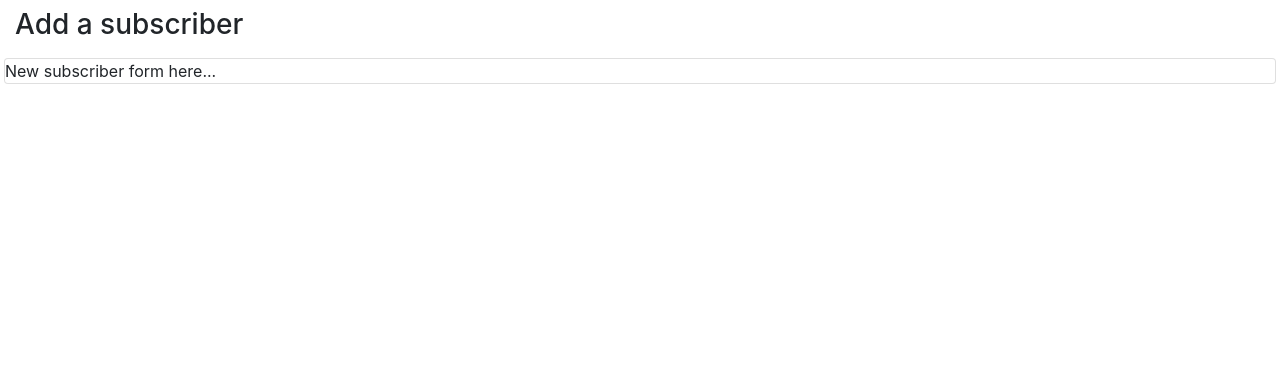
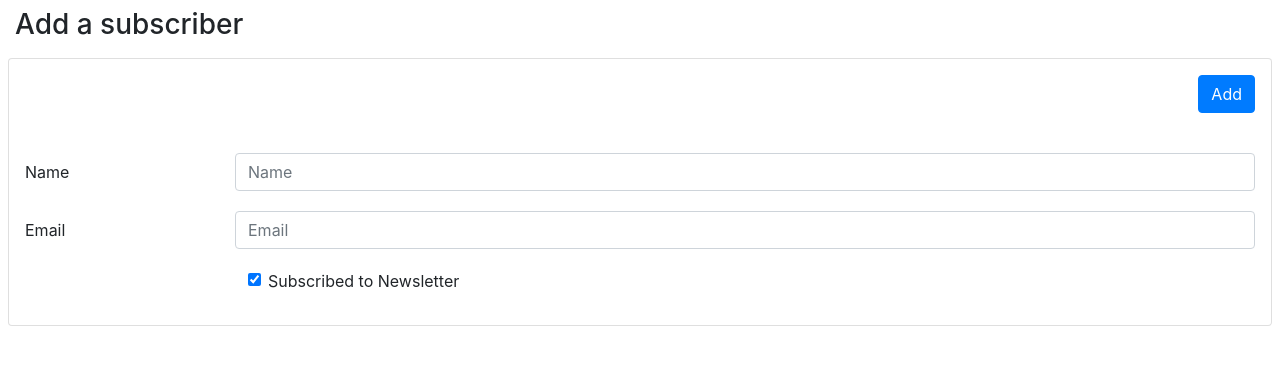
Before and after one commit to suhaibkn/iou-newsletter, a CodeIgniter 4 app: template app/Views/Admin/new_subscriber.php in a window 1280 px wide. Shown: the part 56-421 px from the top of the page. Run offline with PHP 8.4 and a stand-in for CodeIgniter, Linux system fonts and the light colour scheme; the template is opened without the code that fills it, so the values that code supplies are empty; some libraries are stand-ins or nearby versions.

Commit message:
New-Subscriber page functional for Admin

```diff
--- a/app/Views/Admin/new_subscriber.php
+++ b/app/Views/Admin/new_subscriber.php
@@ -1,6 +1,16 @@
 <?= $this->extend('Admin/layouts/base') ?>
 
 <?= $this->section('main') ?>
+<?php $validation = \Config\Services::validation(); ?>
+
+<?php if (session()->has('msg')) { ?>
+    <div class="alert alert-secondary alert-dismissible fade show" role="alert">
+        <?= session()->getFlashdata('msg') ?>
+        <button type="button" class="close" data-dismiss="alert" aria-label="Close">
+            <span aria-hidden="true">&times;</span>
+        </button>
+    </div>
+<?php } ?>
 
     <div class="container-fluid">
         <div class="row my-2">
@@ -12,21 +22,58 @@
         </div>
     </div>
 
-<?php if (session()->has('msg')) { ?>
-    <div class="alert alert-secondary alert-dismissible fade show" role="alert">
-        <?= session()->getFlashdata('msg') ?>
-        <button type="button" class="close" data-dismiss="alert" aria-label="Close">
-            <span aria-hidden="true">&times;</span>
-        </button>
-    </div>
-<?php } ?>
+    <div class="card m-2 p-0">
+        <div class="card-body m-2 p-2">
+            <form action="" method="POST">
+                <?= csrf_field(); ?>
 
-    <div class="card m-1 p-0">
-        <div class="card-body m-0 p-0">
+                <div class="form-group text-right">
 
-            New subscriber form here...
+                    <button type="submit" class="btn btn-primary mb-4" name="action" value="update">Add</button>
+
+                </div>
+
+                <div class="form-group row">
+                    <label for="name" class="col-sm-2 col-form-label">Name</label>
+                    <div class="col-sm-10">
+                        <input type="text" id="name" name="name" placeholder="Name"
+                               class="form-control <?= ($validation->hasError('name')) ? 'is-invalid' : ''; ?>"
+                               value="<?= old('name') ?>"
+                               aria-describedby="nameHelp"
+                        >
+                        <small id="nameHelp" class="form-text text-danger">
+                            <?= $validation->getError('name') ?>
+                        </small>
+                    </div>
+                </div>
+
+                <div class="form-group row">
+                    <label for="email" class="col-sm-2 col-form-label">Email</label>
+                    <div class="col-sm-10">
+
+                        <input type="text" id="email" name="email" placeholder="Email"
+                               class="form-control <?= ($validation->hasError('email')) ? 'is-invalid' : ''; ?>"
+                               aria-describedby="emailHelp"
+                               value="<?= old('email') ?>"
+                        >
+                        <small id="emailHelp" class="form-text text-danger">
+                            <?= $validation->getError('email') ?>
+                        </small>
+                    </div>
+                </div>
+
+                <div class="form-group row">
+                    <div class="col-sm-2"></div>
+                    <div class="col-10 form-check pl-5">
+                        <input type="checkbox" class="form-check-input" id="subscribed" name="subscribed" checked>
+                        <label class="form-check-label" for="subscribed">Subscribed to Newsletter</label>
+                    </div>
+                </div>
+
+            </form>
 
         </div>
     </div>
 
+
 <?= $this->endSection(); ?>
```
Also changed, not shown: app/Controllers/Admin.php (+18 -0 lines).
